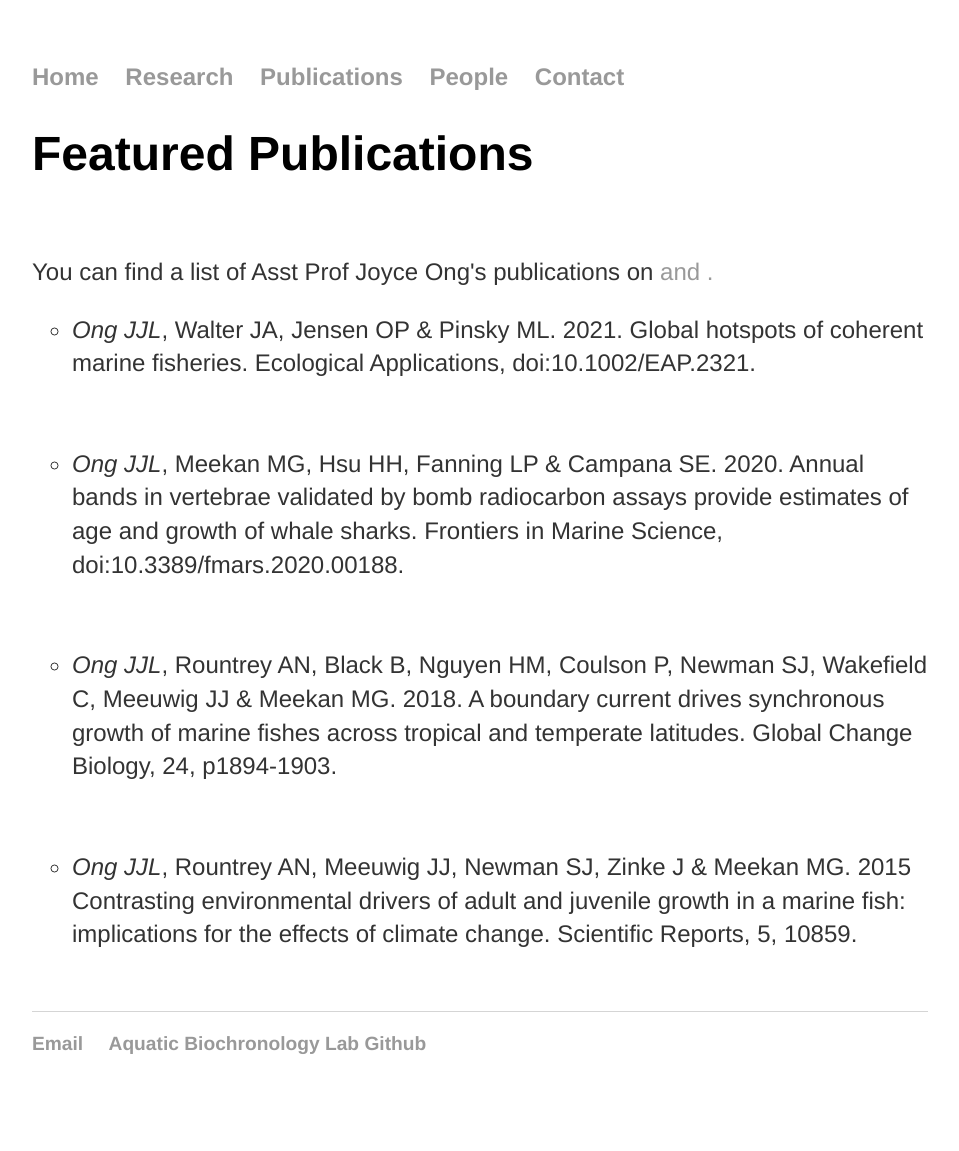
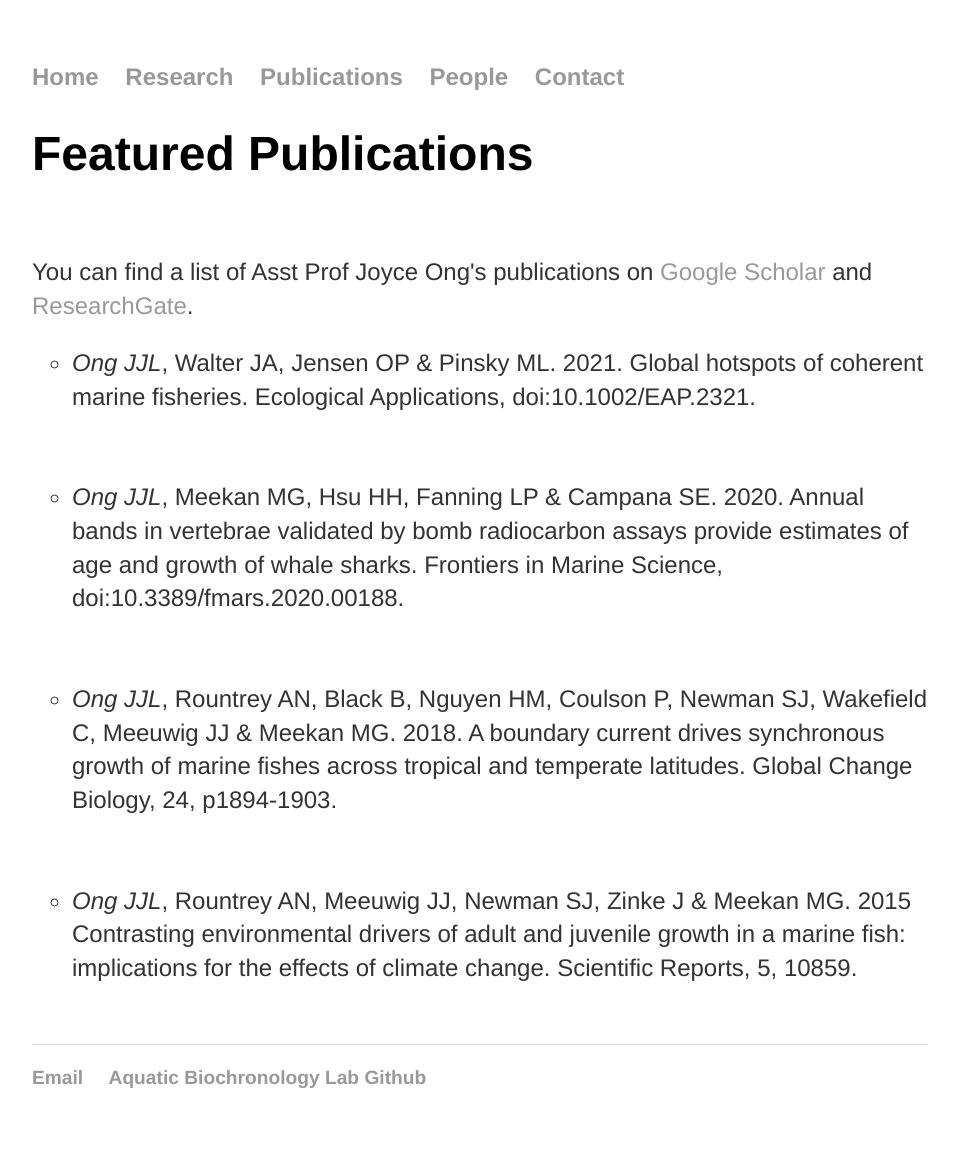
Before and after one commit to Aquatic-Biochronology-Lab/Aquatic-Biochronology-Lab.github.io, a Jekyll site: the page built from Publications/index.html, in a window 1280 px wide. Shown: the whole page, without its empty margins (160-1119 px from the left). Built offline with Jekyll 4.4.1, drawn with Linux system fonts in a browser that asks for light colours; before the commit the page ends 1118 px from its top, so only the background shows below that; some of the changed lines change nothing that is shown.

Commit message:
Update index.html

```diff
--- a/Publications/index.html
+++ b/Publications/index.html
@@ -5,7 +5,7 @@
 
 <h1>Featured Publications</h1>
 	<br>
-<p> You can find a list of Asst Prof Joyce Ong's publications on <a href = https://scholar.google.com/citations?user=BLU4J8QAAAAJ&hl=en&oi=sra Google Scholar</a> and <a href = https://www.researchgate.net/profile/Joyce-Ong-2 ResearchGate</a>.</p>
+<p> You can find a list of Asst Prof Joyce Ong's publications on <a href = https://scholar.google.com/citations?user=BLU4J8QAAAAJ&hl=en&oi=sra>Google Scholar</a> and <a href = https://www.researchgate.net/profile/Joyce-Ong-2>ResearchGate</a>.</p>
 	<ul>
 		<li><em>Ong JJL</em>, Walter JA, Jensen OP & Pinsky ML. 2021. Global hotspots of coherent marine fisheries. Ecological Applications, doi:10.1002/EAP.2321.</li><br><br>
 		<li><em>Ong JJL</em>, Meekan MG, Hsu HH, Fanning LP & Campana SE. 2020. Annual bands in vertebrae validated by bomb radiocarbon assays provide estimates of age and growth of whale sharks. Frontiers in Marine Science, doi:10.3389/fmars.2020.00188.</li><br><br>
```
